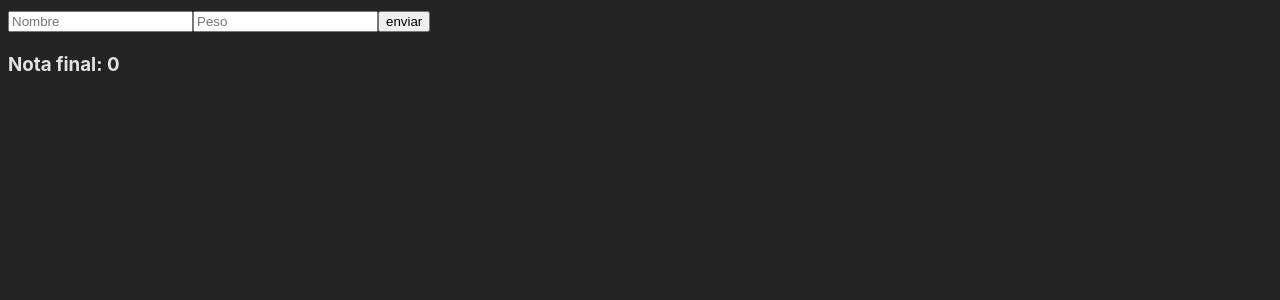
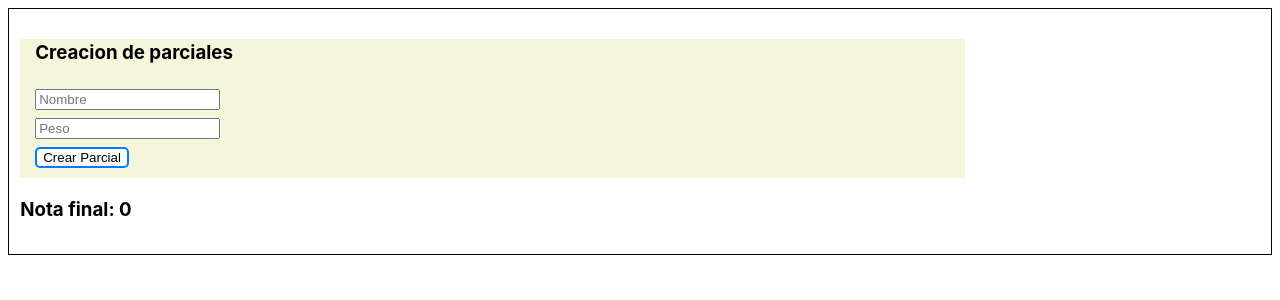
Before and after one commit to kuith/parciales, a React (Vite) app: page / in a window 1280 px wide. Shown: the top 300 px of the page. Built offline with nearby package versions, Linux system fonts and the light colour scheme.

Commit message:
Maquetando

```diff
--- a/src/App.css
+++ b/src/App.css
@@ -1,4 +1,28 @@
-.parcial {
-    border: solid;
-    border-color: blue;
+.contenedor{
+    border: 1px solid #000;
+    padding: 0.7em;
 }
+
+.formularioParciales{
+    background-color: beige;
+    max-width: 75%;
+    padding-left: 15px;
+}
+
+.imputFormulario{
+    margin-bottom: 5px;
+}
+
+.btn {
+  border: none;
+  color: black;
+  margin-bottom: 10px;
+  cursor: pointer;
+  border-radius: 5px;
+}
+.primary {background-color: white; border: 2px solid #007bff;}
+.primary:hover {background: #0b7dda; color: white;}
+
+.contenedorParcial{
+    background-color:lightcyan;
+}
--- a/src/App.jsx
+++ b/src/App.jsx
@@ -31,21 +31,23 @@ function App() {
   const notaFinal = dataStorage.getNotaFinal(parciales);
 
   return (
-      <>
+    <>
+      <div className="contenedor">
         <FormularioParcial onSendData={sendDataHandler} />
 
         <div id="contenedorParciales">
           <Parciales
-            parciales={parciales}
-            onEliminarParcial={eliminarParcialHandler}
-            onAplicar={onAplicarHandler}
+              parciales={parciales}
+              onEliminarParcial={eliminarParcialHandler}
+              onAplicar={onAplicarHandler}
           />
         </div>
 
         <div>
           <h3>Nota final: {notaFinal}</h3>
         </div>
-      </>
+      </div>
+    </>
   );
 
 }
--- a/src/components/formulario-parcial.jsx
+++ b/src/components/formulario-parcial.jsx
@@ -30,22 +30,38 @@ const FormularioParcial = ({ onSendData }) => {
     }
 
     return (
-        <form onSubmit={handleSubmit}>
+        <>
+            <div className="formularioParciales">
+                <h3>Creacion de parciales</h3>
+                <form
+                    onSubmit={handleSubmit}
+                    className="contenedorCrearParcial"
+                >
+                    <div className="imputFormulario">
                         <input
                             name="nombre"
                             type="text"
                             placeholder="Nombre"
                             onChange={handleNameChange}
                         ></input>
+                    </div>
+                    <div className="imputFormulario">
                         <input
                             name="peso"
                             type="number"
                             placeholder="Peso"
                             onChange={handlePesoChange}
                         ></input>
+                    </div>
                     <input type="hidden" name="idParcial"></input>
-            <input type="submit" value="enviar" />
+                    <input
+                        className="btn primary"
+                        type="submit"
+                        value="Crear Parcial"
+                    />
                 </form>
+            </div>
+        </>
     );
 };
 
--- a/src/components/parcial-tag.jsx
+++ b/src/components/parcial-tag.jsx
@@ -1,5 +1,5 @@
 /* eslint-disable react/prop-types */
-import React, { useEffect, useState } from "react";
+import { useState } from "react";
 
 const ParcialTag = ({ id, nombre, peso, notaPonderada, onEliminar, onAplicar }) => {
 
@@ -10,6 +10,7 @@ const ParcialTag = ({ id, nombre, peso, notaPonderada, onEliminar, onAplicar })
      }
     return (
         <>
+            <div className="formularioParciales contenedorParcial">
                 <h3>
                     Nombre: {nombre} - Peso: {peso} %
                 </h3>
@@ -22,6 +23,7 @@ const ParcialTag = ({ id, nombre, peso, notaPonderada, onEliminar, onAplicar })
                 <button onClick={() => onEliminar(id)}>Eliminar</button>
                 <button onClick={() => onAplicar(id, nota)}>Aplicar</button>
                 <h3>Nota Ponderada: {notaPonderada}</h3>
+            </div>
         </>
     );
 };
--- a/src/data-storage/datos.js
+++ b/src/data-storage/datos.js
@@ -55,12 +55,20 @@ const setNotaPonderada = (parcial, nuevaNotaPonderada) => {
 
 const actualizarNota = (id, nuevaNota) => {
 	let parcialCambiar = getParcial(id);
-	setNotaParcial(parcialCambiar[0], nuevaNota);
-	//calcularNotaPonderada(id);
-	setNotaPonderada(parcialCambiar[0], calcularNotaPonderada(id));
-	console.log("Parcial tras los cambios: ", parcialCambiar[0]);
-	//getNotaFinal(parciales);
-	//console.log("Nota final: ", getNotaFinal(parciales));
+	if (comprobarNotaValida(nuevaNota)) {
+        setNotaParcial(parcialCambiar[0], nuevaNota);
+        setNotaPonderada(parcialCambiar[0], calcularNotaPonderada(id));
+    } else {
+        alert("La nota debe estar entre 0 y 10.");
+    }
+}
+
+const comprobarNotaValida = nota => {
+	if (nota >= 0 && nota <= 10) {
+		return true
+	}
+	return false
+
 }
 
 const calcularNotaPonderada = (id) => {
--- a/src/index.css
+++ b/src/index.css
@@ -2,10 +2,6 @@
   font-family: Inter, system-ui, Avenir, Helvetica, Arial, sans-serif;
   line-height: 1.5;
   font-weight: 400;
-
-  color-scheme: light dark;
-  color: rgba(255, 255, 255, 0.87);
-  background-color: #242424;
 
   font-synthesis: none;
   text-rendering: optimizeLegibility;
```
Lines whose indentation alone changed are shown as unchanged.
